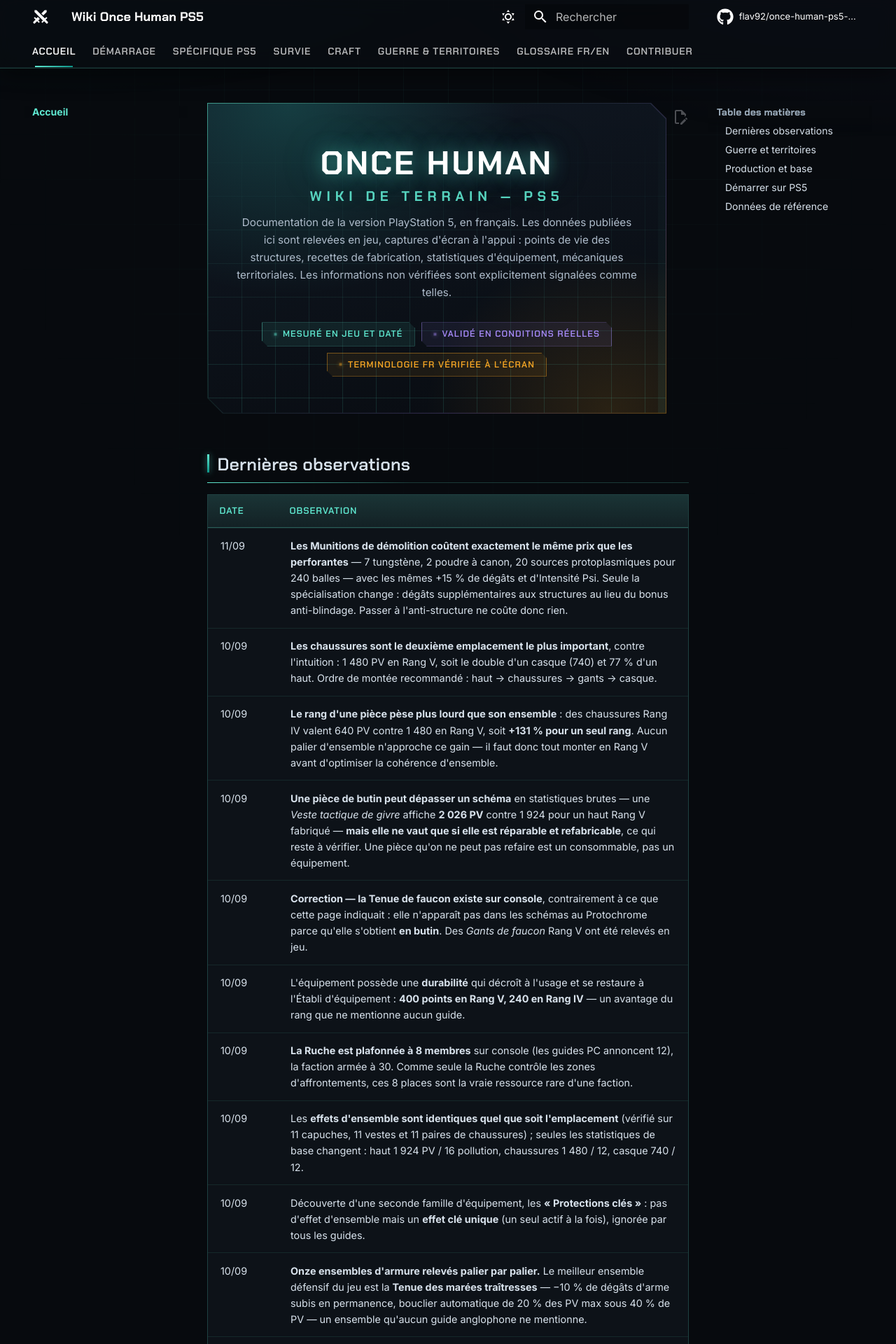
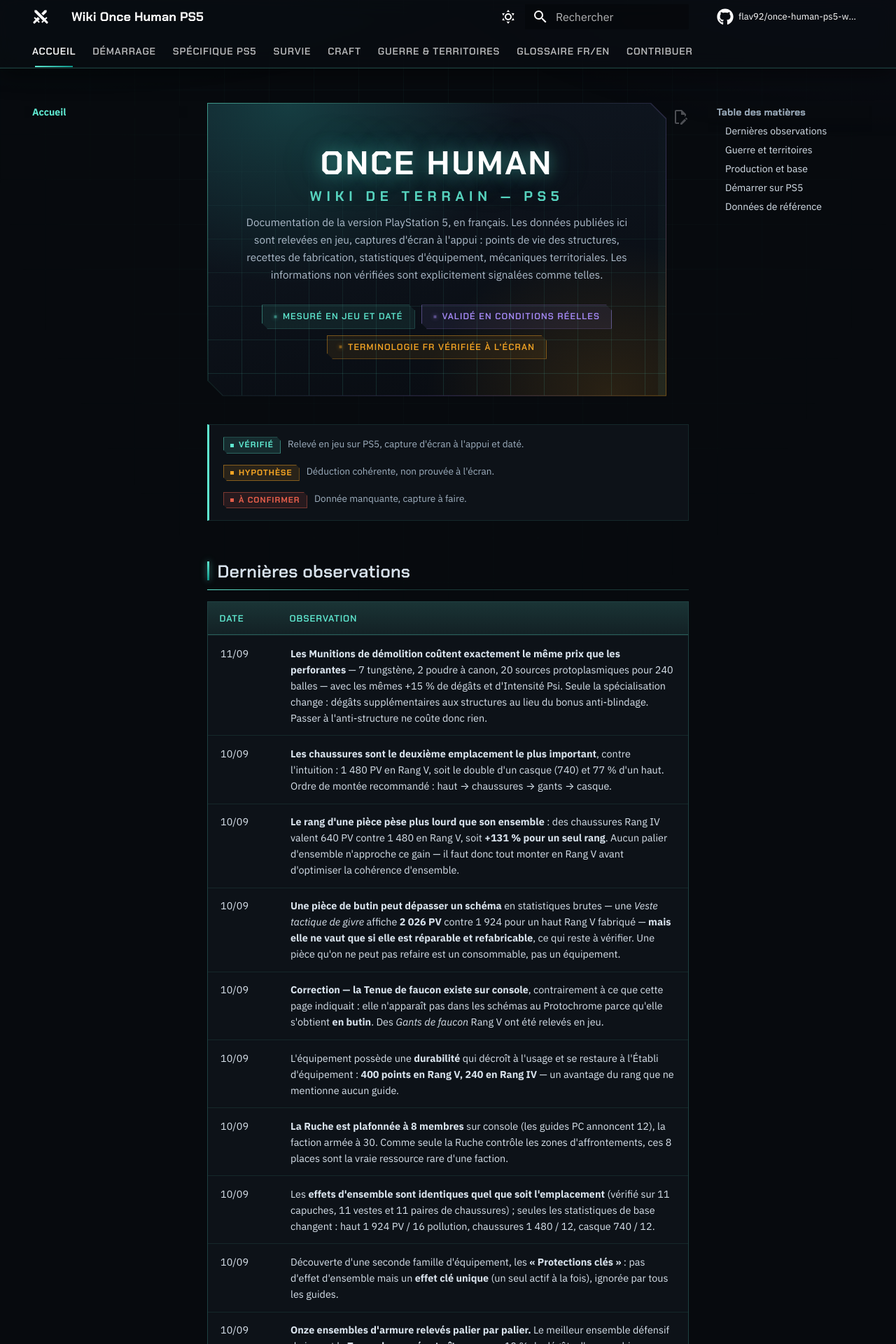
Before and after one commit to flav92/once-human-ps5-wiki, an MkDocs documentation site: the page built from docs/index.md, in a window 1280 px wide. Shown: the top 1920 px of the page at 70% size. Built offline with MkDocs 1.6.1 and Material for MkDocs 9.7.7, drawn with Linux system fonts in a browser that asks for light colours; comment, search, counter and statistics services are not loaded.

Commit message:
Passe UX : le contenu ne se cache plus, statuts de verification, chiffres alignes
Correctif principal : les blocs etaient parques a opacity 0 en attendant
un defilement. Sur mobile, le tableau des dernieres observations
apparaissait comme un vide a l'arrivee sur la page. Les donnees sont le
coeur de ce wiki, elles doivent etre lisibles des le chargement.
- seules les cartes s'animent desormais, et depuis un etat deja visible
  (opacity 0.45, pas 0)
- tableaux, encadres et titres ne sont plus masques
- filet de securite : tout redevient visible au bout d'1,5 s si
  l'observateur ne se declenche pas

Systeme de statut de verification : la convention editoriale propre a ce
wiki (releve en jeu / hypothese / a confirmer) devient un composant
visuel a trois etats, avec des couleurs semantiques distinctes de
l'accent decoratif. Legende ajoutee sur la page d'accueil.

Chiffres en tabular-nums : les colonnes de PV, de resistance et de couts
s'alignent et se comparent a l'oeil.

Police de labeur : IBM Plex Sans / IBM Plex Mono, concue pour la
documentation technique, au lieu d'Inter.

Co-Authored-By: Claude Opus 5 <noreply@anthropic.com>
Claude-Session: https://claude.ai/code/session_01TCxfqbazixhXZqmCd3gYVk

```diff
--- a/docs/index.md
+++ b/docs/index.md
@@ -12,6 +12,12 @@
 </div>
 
 </div>
+</div>
+
+<div class="oh-legend">
+<span><span class="oh-status oh-status--verifie">Vérifié</span> Relevé en jeu sur PS5, capture d'écran à l'appui et daté.</span>
+<span><span class="oh-status oh-status--hypothese">Hypothèse</span> Déduction cohérente, non prouvée à l'écran.</span>
+<span><span class="oh-status oh-status--aconfirmer">À confirmer</span> Donnée manquante, capture à faire.</span>
 </div>
 
 ## Dernières observations
--- a/docs/javascripts/oh.js
+++ b/docs/javascripts/oh.js
@@ -29,19 +29,20 @@
     update();
   }
 
-  /* ---- 2. Apparition au défilement ---- */
+  /* ---- 2. Animations d'entrée ----
+     Règle : le contenu est lisible dès le chargement. Rien n'est
+     masqué en attendant un défilement — on n'anime que des éléments
+     décoratifs (cartes) et un liseré sous les titres. */
   function reveal() {
-    var targets = document.querySelectorAll(
-      ".md-content .oh-card, .md-content .oh-hero, " +
-      ".md-content .md-typeset h2, .md-content .md-typeset__table, " +
-      ".md-content .md-typeset .admonition"
-    );
-    if (!targets.length) return;
+    var cards = document.querySelectorAll(".md-content .oh-card");
+    var heads = document.querySelectorAll(".md-content .md-typeset h2");
 
-    if (reduced || !("IntersectionObserver" in window)) {
-      Array.prototype.forEach.call(targets, function (el) { el.classList.add("oh-in"); });
-      return;
+    function showAll() {
+      Array.prototype.forEach.call(cards, function (el) { el.classList.add("oh-in"); });
+      Array.prototype.forEach.call(heads, function (el) { el.classList.add("oh-in"); });
     }
+
+    if (reduced || !("IntersectionObserver" in window)) { showAll(); return; }
 
     /* Décalage en cascade pour les cartes d'une même grille */
     document.querySelectorAll(".md-content .oh-grid").forEach(function (grid) {
@@ -57,12 +58,17 @@
           io.unobserve(entry.target);
         }
       });
-    }, { rootMargin: "0px 0px -8% 0px", threshold: 0.08 });
+    }, { rootMargin: "0px 0px -6% 0px", threshold: 0.05 });
 
-    Array.prototype.forEach.call(targets, function (el) {
+    Array.prototype.forEach.call(cards, function (el) {
       el.classList.add("oh-reveal");
       io.observe(el);
     });
+    Array.prototype.forEach.call(heads, function (el) { io.observe(el); });
+
+    /* Filet de sécurité : si quoi que ce soit empêche l'observateur
+       de se déclencher, tout redevient visible au bout d'1,5 s. */
+    window.setTimeout(showAll, 1500);
   }
 
   function init() { progressBar(); reveal(); }
--- a/docs/stylesheets/extra.css
+++ b/docs/stylesheets/extra.css
@@ -517,10 +517,12 @@ body::after {
 /* ------------------------------------------------------------
    10. Apparition au défilement
    ------------------------------------------------------------ */
+/* Les cartes entrent depuis un état déjà lisible : jamais opacity 0,
+   pour qu'une page chargée mais non défilée n'ait aucun trou. */
 .oh-reveal {
-  opacity: 0;
-  transform: translateY(14px);
-  transition: opacity 0.65s var(--oh-ease), transform 0.65s var(--oh-ease);
+  opacity: 0.45;
+  transform: translateY(10px);
+  transition: opacity 0.55s var(--oh-ease), transform 0.55s var(--oh-ease);
 }
 .oh-reveal.oh-in { opacity: 1; transform: none; }
 .oh-grid .oh-card.oh-reveal { transition-delay: calc(var(--oh-i, 0) * 70ms); }
@@ -604,3 +606,92 @@ body::after {
 }
 [data-md-color-scheme="default"] .md-header { color: #0f1a22; }
 /* Le héros reste sombre en mode clair : c'est une bannière, pas du contenu */
+
+/* ------------------------------------------------------------
+   15. Chiffres alignés
+   Ce wiki est un wiki de mesures : les colonnes de PV, de
+   résistance et de coûts doivent se comparer à l'œil.
+   ------------------------------------------------------------ */
+.md-typeset .md-typeset__table table td,
+.md-typeset .md-typeset__table table th {
+  font-variant-numeric: tabular-nums;
+  font-feature-settings: "tnum" 1;
+}
+
+/* ------------------------------------------------------------
+   16. Système de statut de vérification
+   C'est la convention éditoriale propre à ce wiki : chaque donnée
+   est soit relevée en jeu, soit une hypothèse, soit à confirmer.
+   Trois couleurs distinctes de l'accent décoratif, reprises de la
+   sémantique du jeu : menthe (HUD), ambre (ressources), rouille
+   (alerte).
+   ------------------------------------------------------------ */
+.oh-status {
+  display: inline-flex;
+  align-items: center;
+  gap: 0.34rem;
+  padding: 0.1rem 0.46rem;
+  font-family: "Chakra Petch", sans-serif;
+  font-size: 0.58rem;
+  font-weight: 700;
+  letter-spacing: 0.09em;
+  text-transform: uppercase;
+  white-space: nowrap;
+  vertical-align: middle;
+  clip-path: polygon(0 0, calc(100% - 5px) 0, 100% 5px, 100% 100%, 5px 100%, 0 calc(100% - 5px));
+}
+.oh-status::before {
+  content: "";
+  width: 5px;
+  height: 5px;
+  flex: 0 0 auto;
+  background: currentColor;
+}
+/* Relevé en jeu, capture à l'appui */
+.oh-status--verifie {
+  color: var(--oh-mint);
+  background: rgba(95, 232, 208, 0.12);
+  border: 1px solid rgba(95, 232, 208, 0.45);
+}
+/* Déduction cohérente mais non prouvée à l'écran */
+.oh-status--hypothese {
+  color: var(--oh-amber);
+  background: rgba(245, 165, 36, 0.12);
+  border: 1px solid rgba(245, 165, 36, 0.45);
+}
+/* Donnée manquante : capture à faire */
+.oh-status--aconfirmer {
+  color: var(--oh-rust);
+  background: rgba(227, 93, 74, 0.12);
+  border: 1px solid rgba(227, 93, 74, 0.45);
+}
+[data-md-color-scheme="default"] .oh-status--verifie  { color: #0f766e; background: rgba(13, 148, 136, 0.10); border-color: rgba(13, 148, 136, 0.45); }
+[data-md-color-scheme="default"] .oh-status--hypothese { color: #a16207; background: rgba(161, 98, 7, 0.10);  border-color: rgba(161, 98, 7, 0.45); }
+[data-md-color-scheme="default"] .oh-status--aconfirmer { color: #b91c1c; background: rgba(185, 28, 28, 0.09); border-color: rgba(185, 28, 28, 0.42); }
+
+/* Légende compacte des trois statuts */
+.oh-legend {
+  display: flex;
+  flex-wrap: wrap;
+  align-items: center;
+  gap: 0.75rem 1.4rem;
+  margin: 1.2rem 0 1.6rem;
+  padding: 0.85rem 1rem;
+  border: 1px solid var(--oh-line-soft);
+  border-left: 3px solid var(--oh-mint);
+  background: var(--oh-panel);
+}
+.oh-legend p { display: contents; margin: 0; }
+.oh-legend > span, .oh-legend > p > span {
+  display: inline-flex;
+  align-items: baseline;
+  gap: 0.5rem;
+  font-size: 0.68rem;
+  line-height: 1.5;
+  color: var(--md-default-fg-color--light);
+}
+[data-md-color-scheme="default"] .oh-legend { border-left-color: var(--oh-cyan-deep); }
+@media (max-width: 640px) {
+  .oh-legend { flex-direction: column; align-items: flex-start; gap: 0.6rem; }
+  .oh-legend > span, .oh-legend > p > span { align-items: flex-start; }
+}
--- a/mkdocs.yml
+++ b/mkdocs.yml
@@ -9,8 +9,8 @@ theme:
   name: material
   language: fr
   font:
-    text: Inter
-    code: JetBrains Mono
+    text: IBM Plex Sans
+    code: IBM Plex Mono
   palette:
     - scheme: slate
       primary: custom
```
